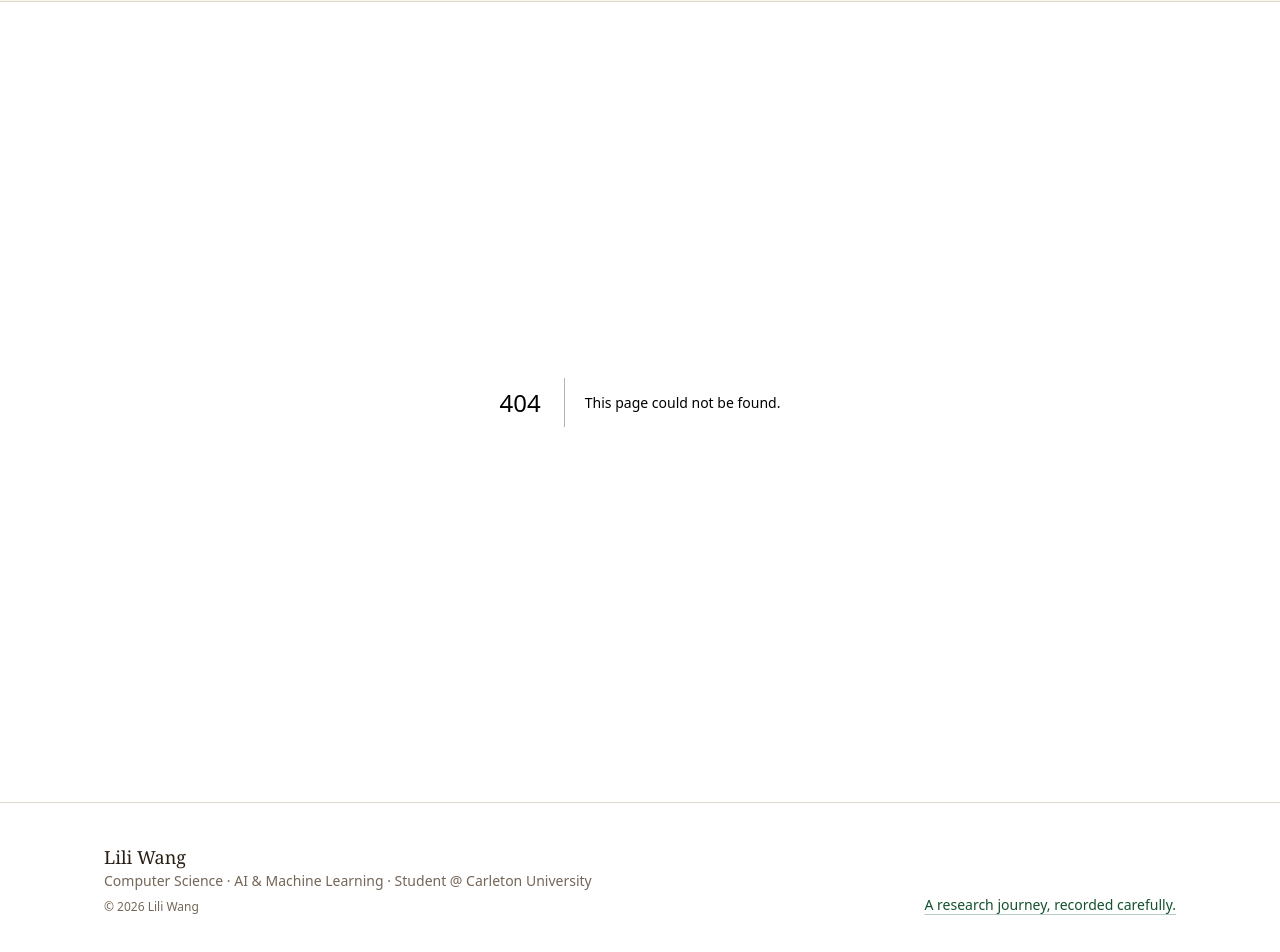
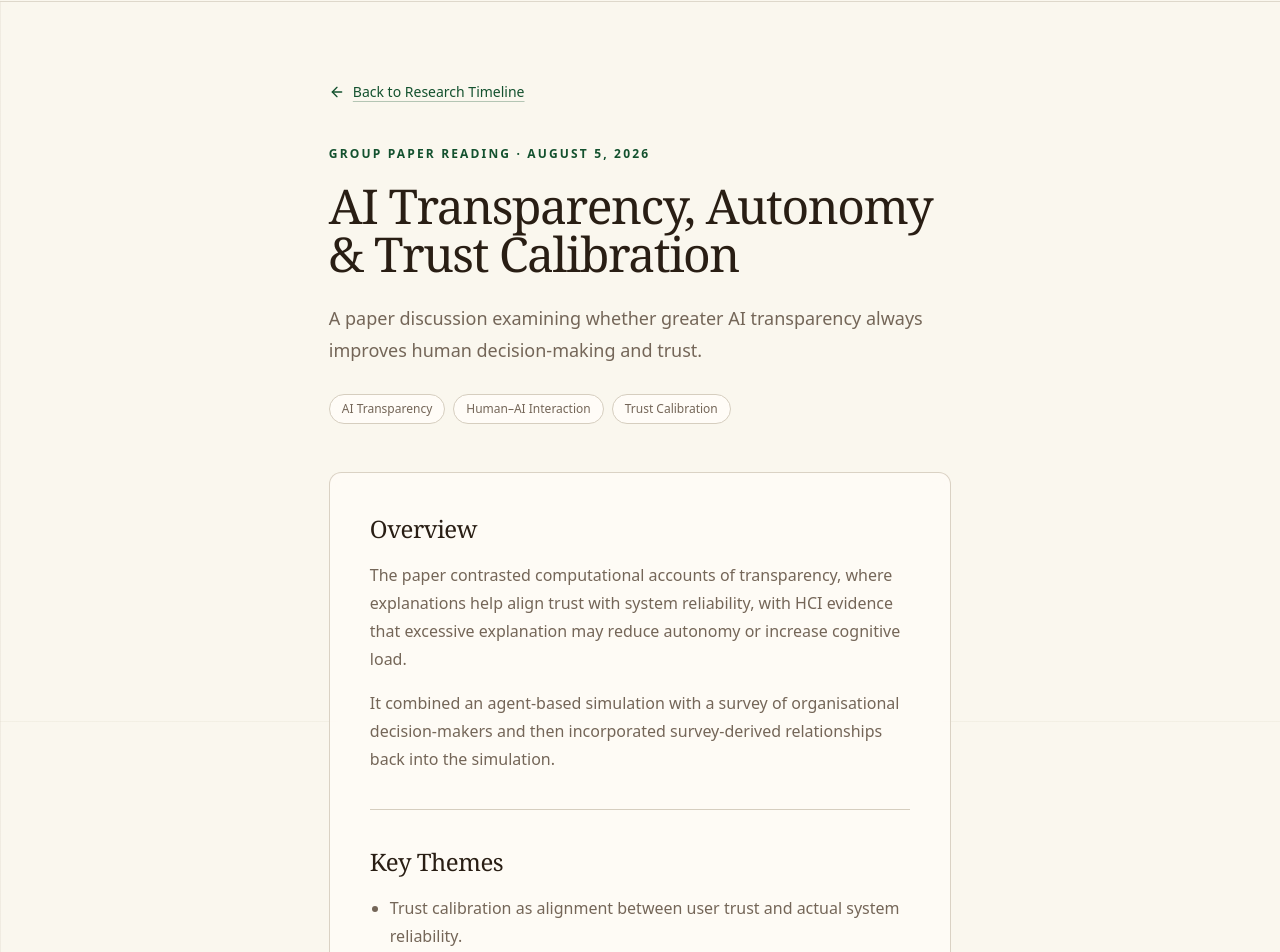
Before and after one commit to SouthwestLili/personal-research-hub, a Next.js app: page /timeline/ai-transparency-discussion-2026-08-05-2 in a window 1280 px wide. Before the commit this address had no page. Shown: the part 79-1031 px from the top of the page. Built offline with nearby package versions, Linux system fonts and the light colour scheme.

Commit message:
Add public research activity detail pages

```diff
--- /dev/null
+++ b/app/timeline/[id]/not-found.tsx
@@ -0,0 +1,16 @@
+import Link from 'next/link';
+
+export default function ActivityNotFound() {
+  return (
+    <main className="page-shell text-center">
+      <p className="eyebrow">Research activity not found</p>
+      <h1 className="page-title mt-5">This activity is not publicly available.</h1>
+      <p className="mx-auto mt-6 max-w-xl leading-7 text-muted-foreground">
+        It may be private, unavailable, or no longer part of the public research timeline.
+      </p>
+      <Link href="/timeline" className="text-link mt-8 inline-block">
+        Return to the Research Timeline
+      </Link>
+    </main>
+  );
+}
--- /dev/null
+++ b/app/timeline/[id]/page.tsx
@@ -0,0 +1,81 @@
+import type { Metadata } from 'next';
+import { ArrowLeft } from 'lucide-react';
+import Link from 'next/link';
+import { notFound } from 'next/navigation';
+import { ACTIVITY_META } from '@/components/activity-item';
+import { PaperNoteSection } from '@/components/paper-note-section';
+import { activityDetails } from '@/content/activity-details';
+import { getActivityDetail } from '@/lib/public-content';
+
+type ActivityPageProps = { params: Promise<{ id: string }> };
+
+export function generateStaticParams() {
+  return activityDetails.map((activity) => ({ id: activity.id }));
+}
+
+export async function generateMetadata({ params }: ActivityPageProps): Promise<Metadata> {
+  const { id } = await params;
+  const activity = getActivityDetail(id);
+  if (!activity) return { title: 'Research activity not found' };
+  return { title: activity.title, description: activity.summary };
+}
+
+export default async function ActivityDetailPage({ params }: ActivityPageProps) {
+  const { id } = await params;
+  const activity = getActivityDetail(id);
+  if (!activity) notFound();
+
+  const formattedDate = new Intl.DateTimeFormat('en-CA', {
+    year: 'numeric',
+    month: 'long',
+    day: 'numeric',
+    timeZone: 'UTC',
+  }).format(new Date(`${activity.date}T00:00:00Z`));
+
+  return (
+    <main className="page-shell">
+      <article className="mx-auto max-w-reading">
+        <Link href="/timeline" className="text-link inline-flex items-center gap-2 text-sm">
+          <ArrowLeft className="size-4" aria-hidden="true" />
+          Back to Research Timeline
+        </Link>
+
+        <header className="mt-10">
+          <p className="eyebrow">{ACTIVITY_META[activity.type].label} · {formattedDate}</p>
+          <h1 className="page-title mt-5 text-balance">{activity.title}</h1>
+          <p className="mt-6 text-lg leading-8 text-muted-foreground">{activity.summary}</p>
+          <div className="mt-7 flex flex-wrap gap-2">
+            {activity.topics.map((topic) => (
+              <span key={topic} className="rounded-full border border-border bg-card px-3 py-1.5 text-xs text-muted-foreground">
+                {topic}
+              </span>
+            ))}
+          </div>
+        </header>
+
+        <div className="paper-panel mt-12 rounded-xl p-6 sm:p-10">
+          <PaperNoteSection title="Overview">
+            {activity.overview.map((paragraph) => <p key={paragraph}>{paragraph}</p>)}
+          </PaperNoteSection>
+          <PaperNoteSection title="Key Themes">
+            <ul className="list-disc space-y-3 pl-5">
+              {activity.keyThemes.map((theme) => <li key={theme}>{theme}</li>)}
+            </ul>
+          </PaperNoteSection>
+          <PaperNoteSection title="Main Takeaways">
+            <ul className="list-disc space-y-3 pl-5">
+              {activity.mainTakeaways.map((takeaway) => <li key={takeaway}>{takeaway}</li>)}
+            </ul>
+          </PaperNoteSection>
+          {activity.discussion?.length ? (
+            <PaperNoteSection title="Discussion & Limitations">
+              <ul className="list-disc space-y-3 pl-5">
+                {activity.discussion.map((item) => <li key={item}>{item}</li>)}
+              </ul>
+            </PaperNoteSection>
+          ) : null}
+        </div>
+      </article>
+    </main>
+  );
+}
--- a/content/activities.ts
+++ b/content/activities.ts
@@ -27,6 +27,7 @@ export const activities: PublicActivity[] = [
     publicSummary:
       'Discussed computational modelling in HCI and opportunities for interdisciplinary research collaboration.',
     topics: ['Human–Computer Interaction', 'Computational Modelling'],
+    href: '/timeline/hci-research-presentation-2026-08-05-3',
   },
   {
     id: 'ai-transparency-discussion-2026-08-05-2',
@@ -37,6 +38,7 @@ export const activities: PublicActivity[] = [
     publicSummary:
       'Examined how AI transparency can improve trust calibration while also affecting user autonomy, cognitive load, and decision-making.',
     topics: ['AI Transparency', 'Human–AI Interaction', 'Trust Calibration'],
+    href: '/timeline/ai-transparency-discussion-2026-08-05-2',
   },
   {
     id: 'hcii-conference-recap-2026-08-05-1',
@@ -47,6 +49,7 @@ export const activities: PublicActivity[] = [
     publicSummary:
       'Reflected on HCII conference themes spanning AI safety, explainability, ethics, privacy, and agent-based modelling.',
     topics: ['Human–Computer Interaction', 'AI Safety', 'Agent-Based Modelling'],
+    href: '/timeline/hcii-conference-recap-2026-08-05-1',
   },
   {
     id: 'supervisor-meeting-2026-07-31-2',
--- /dev/null
+++ b/content/activity-details.ts
@@ -0,0 +1,82 @@
+import type { ActivityDetail } from './types';
+
+// Only reviewed, public-facing activity notes belong in this module.
+// Confidential meeting notes and Notion links must never be added here.
+export const activityDetails: ActivityDetail[] = [
+  {
+    id: 'hci-research-presentation-2026-08-05-3',
+    date: '2026-08-05',
+    type: 'RESEARCH_GROUP_MEETING',
+    title: 'HCI Research Presentation & Lab Collaboration',
+    summary:
+      'A research presentation and group discussion on computational modelling in HCI and opportunities for interdisciplinary collaboration.',
+    topics: ['Human–Computer Interaction', 'Computational Modelling', 'Research Collaboration'],
+    overview: [
+      'The session considered how computational and agent-based models can complement established HCI methods.',
+      'Discussion focused on the value of collaboration between researchers with modelling expertise and researchers studying human behaviour, interfaces, and trust.',
+    ],
+    keyThemes: [
+      'Translating empirical findings into explicit computational assumptions.',
+      'Making agent decision rules interpretable and methodologically defensible.',
+      'Combining technical modelling expertise with domain knowledge from HCI.',
+    ],
+    mainTakeaways: [
+      'Computational models can help HCI researchers test mechanisms that are difficult to isolate in observational studies.',
+      'A useful model should explain its decision logic rather than reproduce a result without a clear mechanism.',
+      'Interdisciplinary collaboration can improve both the behavioural validity and technical quality of a model.',
+    ],
+  },
+  {
+    id: 'ai-transparency-discussion-2026-08-05-2',
+    date: '2026-08-05',
+    type: 'GROUP_READING',
+    title: 'AI Transparency, Autonomy & Trust Calibration',
+    summary:
+      'A paper discussion examining whether greater AI transparency always improves human decision-making and trust.',
+    topics: ['AI Transparency', 'Human–AI Interaction', 'Trust Calibration'],
+    overview: [
+      'The paper contrasted computational accounts of transparency, where explanations help align trust with system reliability, with HCI evidence that excessive explanation may reduce autonomy or increase cognitive load.',
+      'It combined an agent-based simulation with a survey of organisational decision-makers and then incorporated survey-derived relationships back into the simulation.',
+    ],
+    keyThemes: [
+      'Trust calibration as alignment between user trust and actual system reliability.',
+      'The relationship between explanation depth, cognitive load, and perceived autonomy.',
+      'Individual differences in how users respond to transparent AI systems.',
+      'Adaptive transparency rather than a single explanation policy for every user.',
+    ],
+    mainTakeaways: [
+      'More transparency is not automatically better for every person or decision context.',
+      'Explanation design should consider autonomy and cognitive burden alongside accuracy and trust.',
+      'Dynamic or preference-sensitive explanations may offer a better design target than blanket transparency requirements.',
+    ],
+    discussion: [
+      'The short personality instrument provides only a limited representation of complex individual differences.',
+      'The simulated agents did not interact with one another, limiting what the model can say about social dynamics.',
+      'Reintroducing survey findings into the simulation does not provide fully independent validation of those findings.',
+    ],
+  },
+  {
+    id: 'hcii-conference-recap-2026-08-05-1',
+    date: '2026-08-05',
+    type: 'RESEARCH_GROUP_MEETING',
+    title: 'HCII Montreal Conference Recap & Paper Discussion',
+    summary:
+      'A conference recap and research discussion spanning AI safety, explainability, ethics, privacy, and agent-based modelling.',
+    topics: ['Human–Computer Interaction', 'AI Safety', 'Agent-Based Modelling'],
+    overview: [
+      'The session reflected on themes from the Human–Computer Interaction International conference in Montreal, including AI alignment and control, privacy, trust, and responsible system design.',
+      'It also introduced a paper using agent-based modelling to study AI transparency, an approach that is less common in HCI than survey, experimental, and interface-focused methods.',
+    ],
+    keyThemes: [
+      'Explainability, alignment, and control as central AI-safety concerns.',
+      'Ethical and privacy questions in deployed human–AI systems.',
+      'Agent-based modelling as a bridge between computational mechanisms and human behaviour.',
+      'The practical value of conferences for comparing methods and identifying collaborations.',
+    ],
+    mainTakeaways: [
+      'AI safety and responsible AI have become prominent themes across HCI research communities.',
+      'Conference discussions can reveal how the same technology is evaluated differently across disciplines and user groups.',
+      'Agent-based models are promising for HCI when their assumptions and behavioural mechanisms are explicit.',
+    ],
+  },
+];
--- a/content/types.ts
+++ b/content/types.ts
@@ -39,6 +39,19 @@ export interface ActivityOnlyProjection extends PublicActivityBase {
 
 export type PublicActivity = PublicDetailedActivity | ActivityOnlyProjection;
 
+export interface ActivityDetail {
+  id: string;
+  date: string;
+  type: 'RESEARCH_GROUP_MEETING' | 'GROUP_READING';
+  title: string;
+  summary: string;
+  topics: string[];
+  overview: string[];
+  keyThemes: string[];
+  mainTakeaways: string[];
+  discussion?: string[];
+}
+
 export interface Paper {
   slug: string;
   title: string;
--- a/lib/public-content.ts
+++ b/lib/public-content.ts
@@ -1,6 +1,7 @@
 import { activities } from '@/content/activities';
+import { activityDetails } from '@/content/activity-details';
 import { papers } from '@/content/papers';
-import type { Activity, Paper, PublicActivity } from '@/content/types';
+import type { Activity, ActivityDetail, Paper, PublicActivity } from '@/content/types';
 
 export function sanitizeActivities(records: Activity[]): PublicActivity[] {
   return records
@@ -27,3 +28,7 @@ export function getPublicActivities(): PublicActivity[] {
 export function getPaperBySlug(slug: string): Paper | undefined {
   return papers.find((paper) => paper.slug === slug);
 }
+
+export function getActivityDetail(id: string): ActivityDetail | undefined {
+  return activityDetails.find((activity) => activity.id === id);
+}
```
Also changed, not shown: 1 other file (tests, documents, lock files or other folders).
